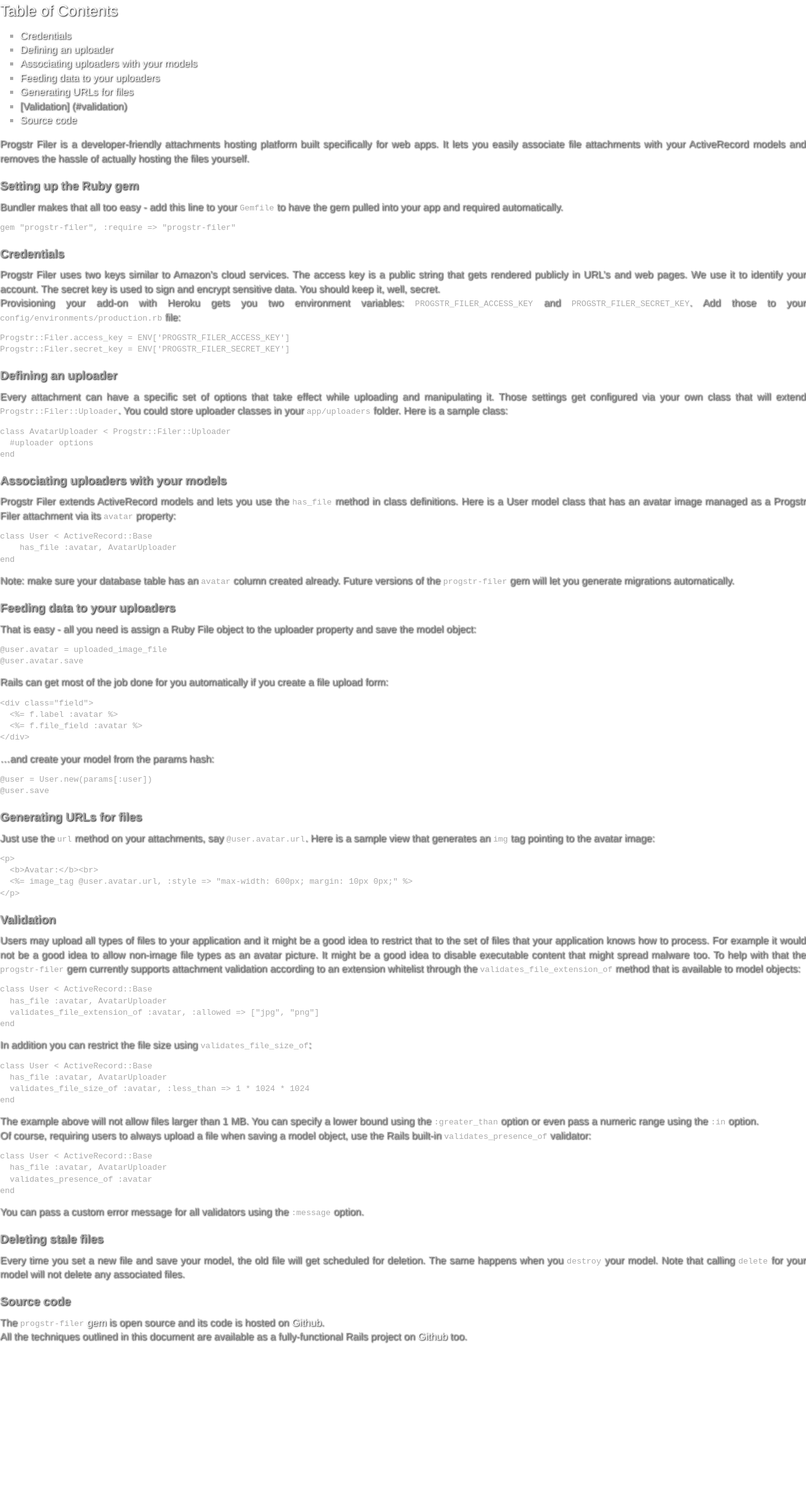
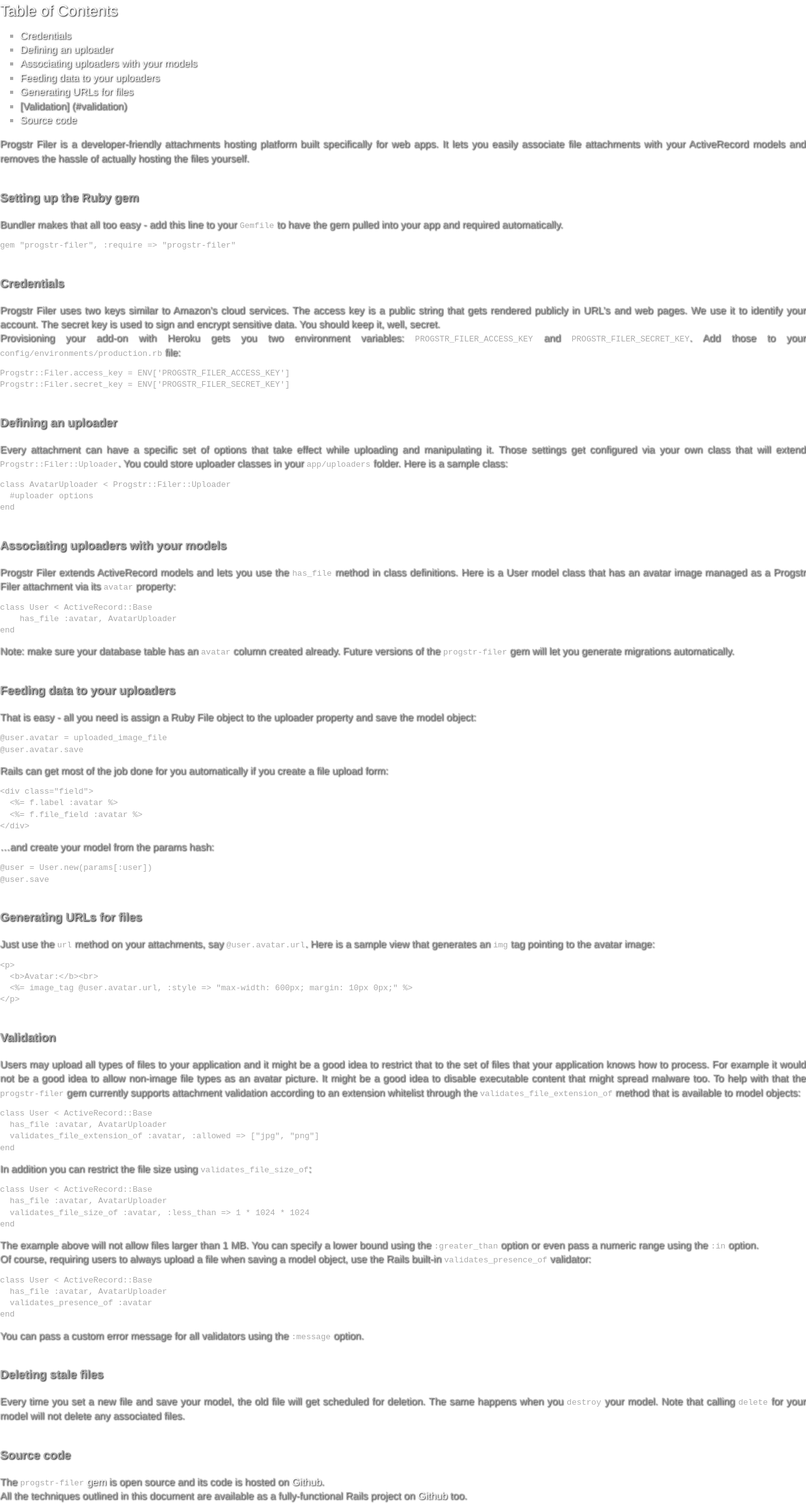
Before and after one commit to progstr/progstr.github.com, a Jekyll site: the page built from _posts/2011-12-23-filer-getting-started.md, in a window 1280 px wide. Shown: the whole page at 63% size. Built offline with Jekyll 4.4.1, drawn with Linux system fonts in a browser that asks for light colours; before the commit the page ends 2134 px from its top, so only the background shows below that.

Commit message:
Filer: bigger h3 margins.

```diff
--- a/stylesheets/no-navigation.css
+++ b/stylesheets/no-navigation.css
@@ -43,8 +43,8 @@ a:hover {
 }
 
 h3 {
-    margin-top: 1em;
-    margin-bottom: 0.5em;
+    margin-top: 2em;
+    margin-bottom: 1em;
     font-weight: bold;
 }
 
```
